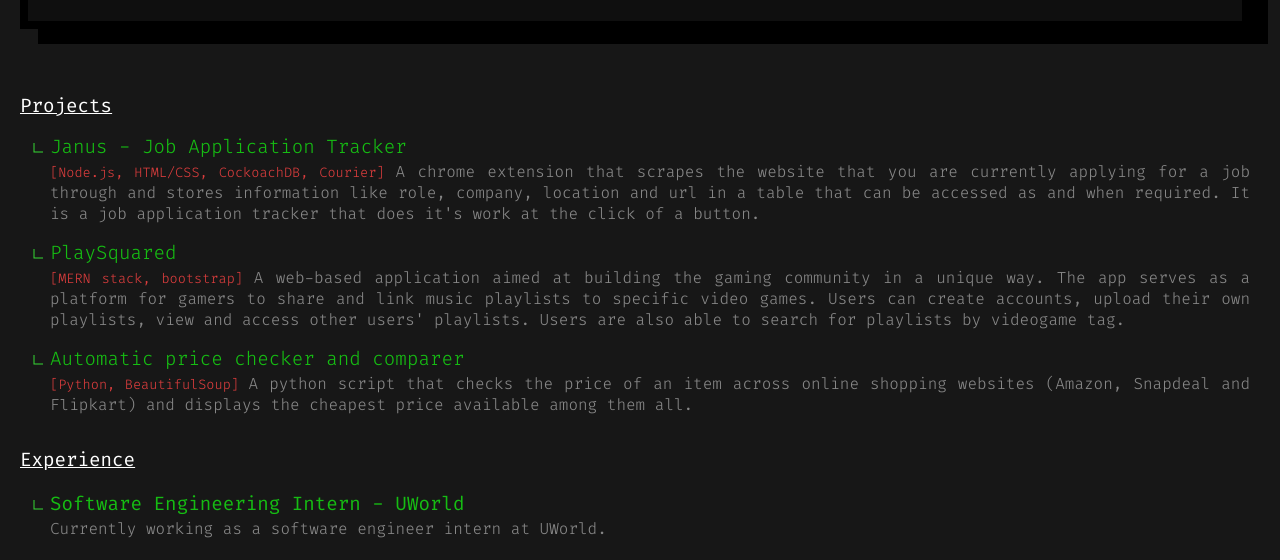
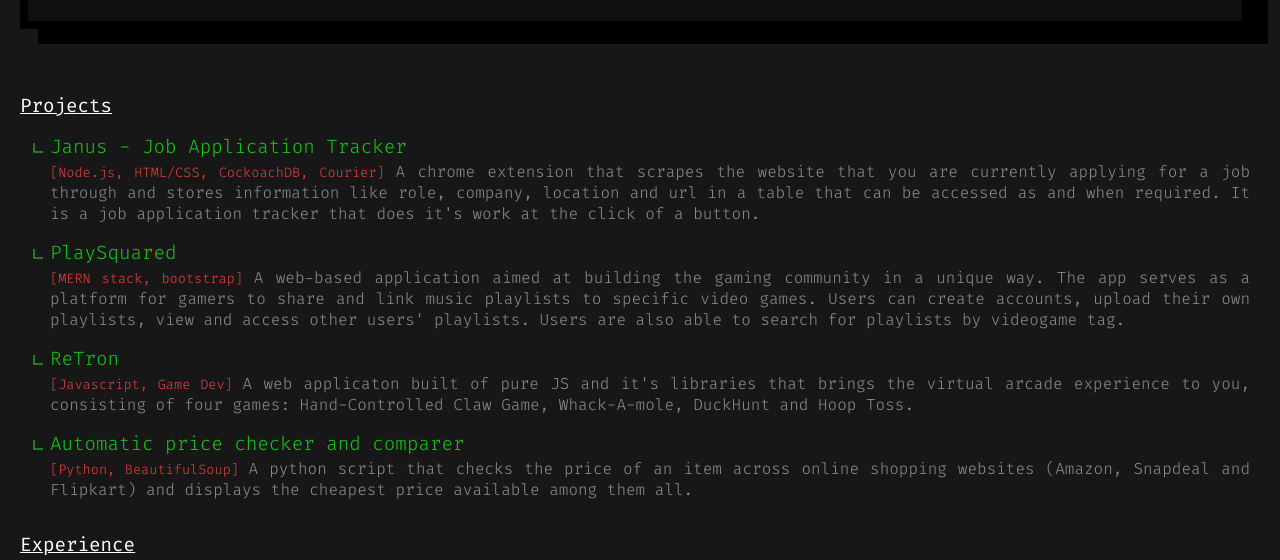
Before and after one commit to aashishah/aashishah.github.io, a plain HTML site: page index.html in a window 1280 px wide. Shown: the part 208-768 px from the top of the page. Drawn offline with nearby package versions, Linux system fonts and the light colour scheme.

Commit message:
minor changes and additions

```diff
--- a/index.html
+++ b/index.html
@@ -46,6 +46,10 @@
                 <p><span class="techstack">[MERN stack, bootstrap] </span>A web-based application aimed at building the gaming community in a unique way. The app serves as a platform for gamers to share and link music playlists to specific video games. Users can create accounts, upload their own playlists, view and access other users' playlists. Users are also able to search for playlists by videogame tag.</p>
               </li>
               <li>
+                <a href="https://mlh-hackcade.vercel.app/">ReTron</a>
+                <p><span class="techstack">[Javascript, Game Dev] </span>A web applicaton built of pure JS and it's libraries that brings the virtual arcade experience to you, consisting of four games: Hand-Controlled Claw Game, Whack-A-mole, DuckHunt and Hoop Toss.</p>
+              </li>
+              <li>
                 <a href="">Automatic price checker and comparer</a>
                 <p><span class="techstack">[Python, BeautifulSoup] </span>A python script that checks the price of an item across online shopping websites (Amazon, Snapdeal and Flipkart) and displays the cheapest price available among them all.</p>
               </li>
@@ -56,7 +60,7 @@
             <ul>
               <li>
                 <h3>Software Engineering Intern - UWorld</h3>
-                <p>Currently working as a software engineer intern at UWorld.</p>
+                <p>Currently working as a Software Engineer intern at UWorld.</p>
               </li>
               <li>
                 <h3>Women Engineers Program - Google, in association with TalentSprint </h3>
@@ -80,7 +84,7 @@
                  <a href="https://github.com/aashishah">Github</a><img src="images/line.png">
                  <a href="http://www.linkedin.com/in/aashi-shah">LinkedIn</a><img src="images/line.png">
                  <a href="https://dribbble.com/aashishah">Dribbble</a><img src="images/line.png">
-                 <a href="mailto:aashishah@protonmail.com">Mail</a>
+                 <a href="mailto:aashishah0475@gmail.com">Mail</a>
               </div>
           </div>
        </div>
```
